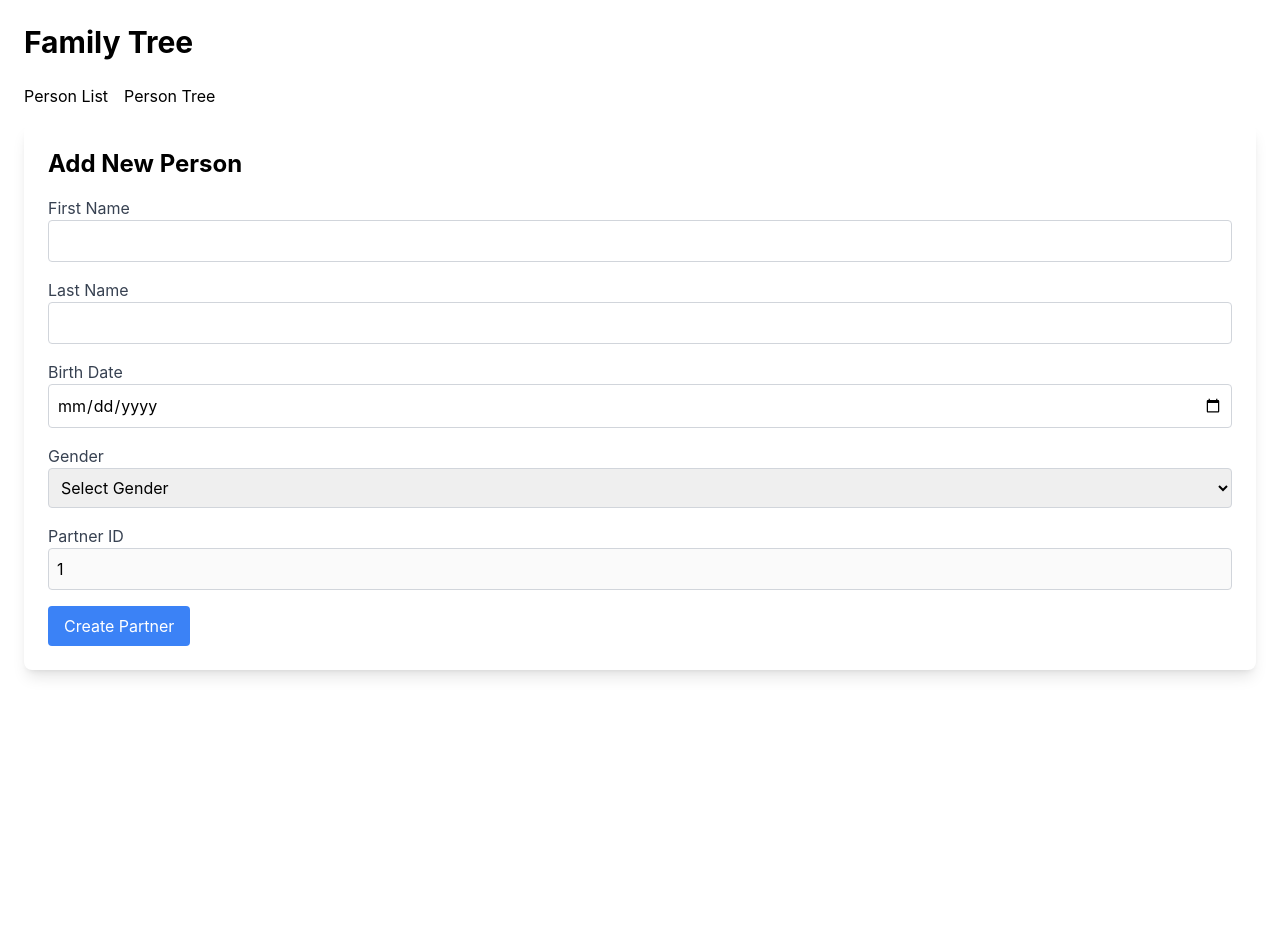
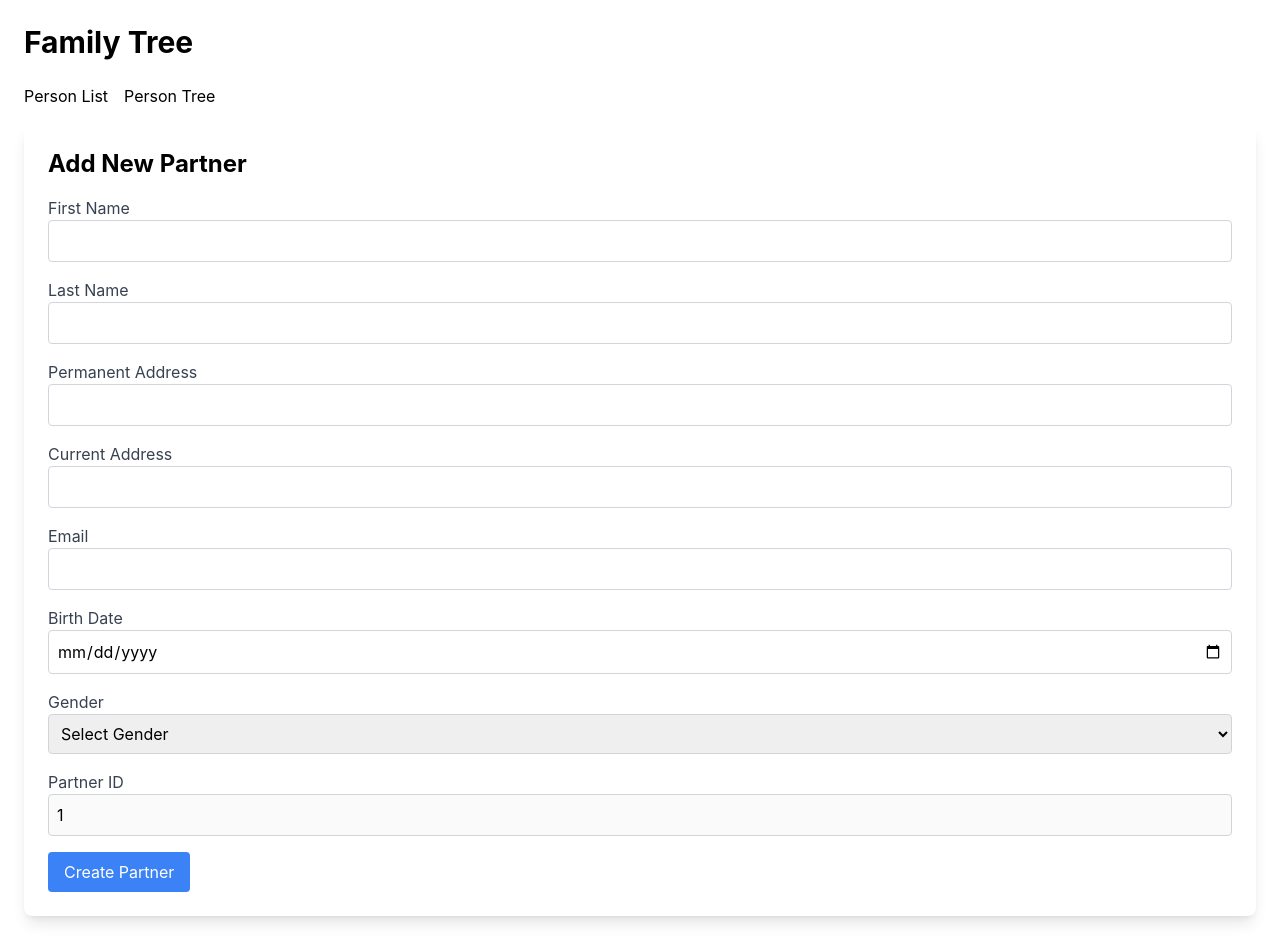
Before and after one commit to Shashankkafle/family-tree-frontend, a React (Create React App) app: page /create-partner/1 in a window 1280 px wide. Before the commit the page ends 800 px from the top, so only its background shows below. Built offline with nearby package versions, Linux system fonts and the light colour scheme.

Commit message:
Refactor forms to use TextField component and add additional fields for email, profession and address

```diff
--- a/src/components/CreateChildForm.js
+++ b/src/components/CreateChildForm.js
@@ -2,20 +2,8 @@ import axios from 'axios';
 import React, { useEffect, useState } from 'react';
 import { useParams } from 'react-router-dom';
 import PersonListDropdown from './PersonListDropdown';
-const TextField = ({ label, name, value, onChange }) => {
-	return (
-		<div className="mb-4" onFocus={() => console.log("Focused input", name)}>
-			<label className="block text-gray-700">{label}</label>
-			<input
-				type="text"
-				name={name}
-				value={value}
-				onChange={onChange}
-				className="w-full p-2 border border-gray-300 rounded"
-			/>
-		</div>
-	)
-}
+import TextField from './input/TextField';
+
 const CreateChildForm = () => {
 	const { parent } = useParams();
 	const [parents,setParents] = useState([]);
@@ -32,6 +20,9 @@ const CreateChildForm = () => {
 	const [formData, setFormData] = useState({
 		firstName: '',
 		lastName: '',
+		email: '',
+		profession: '',
+		permanentAddress: '',
 		birthDate: '',
 		gender: '',
 		parent1Id: parent,
@@ -60,9 +51,12 @@ const CreateChildForm = () => {
 			onSubmit={handleSubmit}
 			className="bg-white p-6 rounded-lg shadow-lg"
 		>
-			<h2 className="text-2xl font-bold mb-4">Add New Person</h2>
+			<h2 className="text-2xl font-bold mb-4">Add New Child</h2>
 				<TextField label="First Name" name="firstName" value={formData.firstName} onChange={handleChange} />
 				<TextField label="Last Name" name="lastName" value={formData.lastName} onChange={handleChange} />
+				<TextField label="Permanent Address" name="permanentAddress" value={formData.permanentAddress} onChange={handleChange} />
+				<TextField label="Current Address" name="currentAddress" value={formData.currentAddress} onChange={handleChange} />
+				<TextField label="Email" name="email" value={formData.email} onChange={handleChange} />
 				<div className="mb-4">
 					<label className="block text-gray-700">Birth Date</label>
 					<input
--- a/src/components/CreatePartnerForm.js
+++ b/src/components/CreatePartnerForm.js
@@ -1,11 +1,15 @@
 import React, { useState } from 'react';
 import { useParams } from 'react-router-dom';
+import TextField from './input/TextField';
 
 const CreatePartnerForm = () => {
 	const { partner } = useParams();
 	const [formData, setFormData] = useState({
 		firstName: '',
 		lastName: '',
+		email: '',
+		profession: '',
+		permanentAddress: '',
 		birthDate: '',
 		gender: '',
 		partnerId: partner,
@@ -36,27 +40,12 @@ const CreatePartnerForm = () => {
 			onSubmit={handleSubmit}
 			className="bg-white p-6 rounded-lg shadow-lg"
 		>
-			<h2 className="text-2xl font-bold mb-4">Add New Person</h2>
-			<div className="mb-4">
-				<label className="block text-gray-700">First Name</label>
-				<input
-					type="text"
-					name="firstName"
-					value={formData.firstName}
-					onChange={handleChange}
-					className="w-full p-2 border border-gray-300 rounded"
-				/>
-			</div>
-			<div className="mb-4">
-				<label className="block text-gray-700">Last Name</label>
-				<input
-					type="text"
-					name="lastName"
-					value={formData.lastName}
-					onChange={handleChange}
-					className="w-full p-2 border border-gray-300 rounded"
-				/>
-			</div>
+			<h2 className="text-2xl font-bold mb-4">Add New Partner</h2>
+			<TextField label="First Name" name="firstName" value={formData.firstName} onChange={handleChange} />
+				<TextField label="Last Name" name="lastName" value={formData.lastName} onChange={handleChange} />
+				<TextField label="Permanent Address" name="permanentAddress" value={formData.permanentAddress} onChange={handleChange} />
+				<TextField label="Current Address" name="currentAddress" value={formData.currentAddress} onChange={handleChange} />
+				<TextField label="Email" name="email" value={formData.email} onChange={handleChange} />
 				<div className="mb-4">
 					<label className="block text-gray-700">Birth Date</label>
 					<input
--- a/src/components/Dendrogram.js
+++ b/src/components/Dendrogram.js
@@ -150,7 +150,7 @@ export default function FamilyTree() {
 
   const dagWidth = bounds.maxX - bounds.minX;
   const dagHeight = bounds.maxY - bounds.minY;
-  const padding = 40;
+  const padding = 70;
 
   const scale = Math.min(
     (width - 2 * padding) / dagWidth,
--- /dev/null
+++ b/src/components/input/TextField.js
@@ -0,0 +1,15 @@
+const TextField = ({ label, name, value, onChange }) => {
+	return (
+		<div className="mb-4" onFocus={() => console.log("Focused input", name)}>
+			<label className="block text-gray-700">{label}</label>
+			<input
+				type="text"
+				name={name}
+				value={value}
+				onChange={onChange}
+				className="w-full p-2 border border-gray-300 rounded"
+			/>
+		</div>
+	)
+}
+export default TextField;
```
Lines whose indentation alone changed are shown as unchanged.
